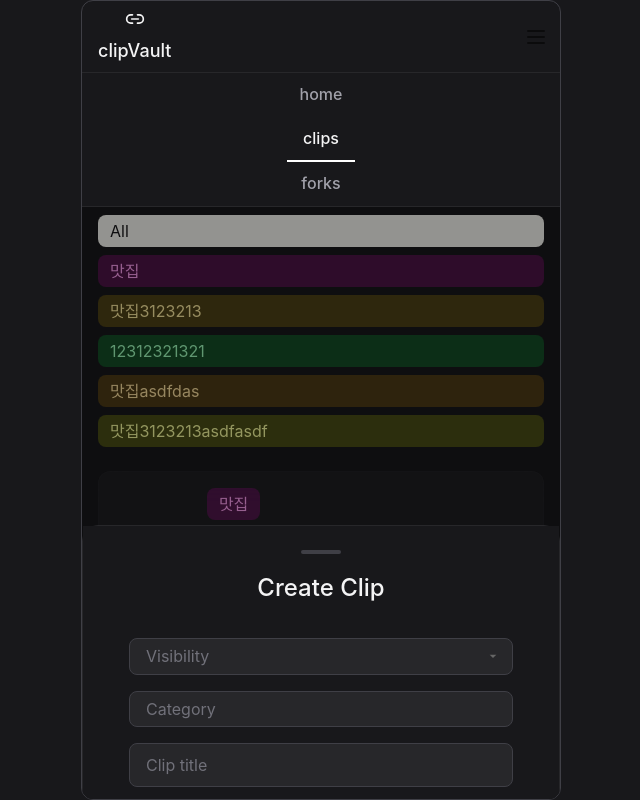
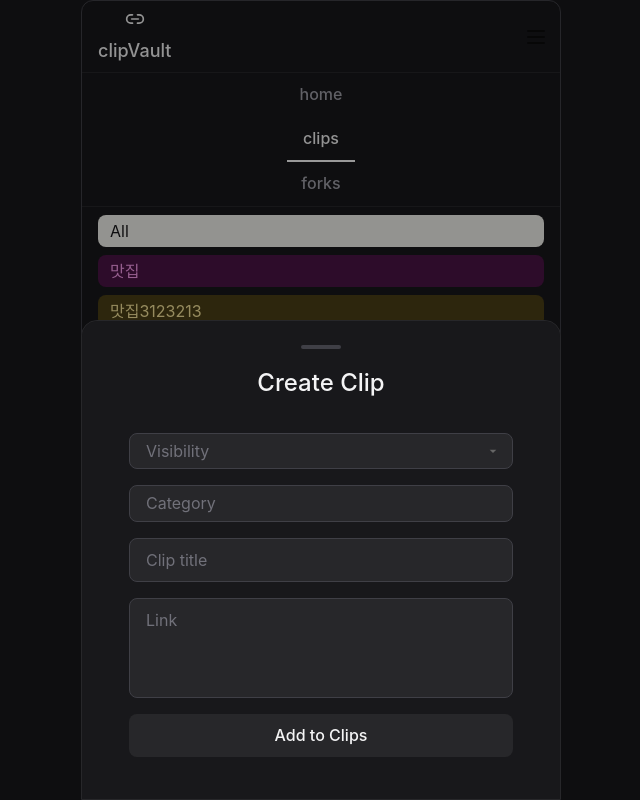
Before and after one commit to Samgyeopsalandsoju/clipvault_frontend, a Next.js app: page /clips/new in a window 1280 px wide. Shown: the whole page, without its empty margins (319-959 px from the left). Built offline with nearby package versions, Linux system fonts and the light colour scheme; data requests are answered from the project's data file; a web font is replaced by a local one.

Commit message:
feat: implements pm2 setting file and fix : new clips page ui

```diff
--- a/db.json
+++ b/db.json
@@ -114,40 +114,52 @@
       "createdBy": "Fri Jan 31 2025 17:22:21 GMT+0900 (한국 표준시)"
     },
     {
-      "id": "1fd3",
-      "title": "321",
+      "id": "683f",
+      "title": "3213",
       "category": {
-        "id": "1738311746129-4519ydn1l",
-        "color": "138",
-        "name": "12312321321"
+        "id": "1738402279143-zjzg8eka0",
+        "color": "181",
+        "name": "12321314"
       },
-      "link": "32131",
+      "link": "1232",
       "visible": "private",
-      "createdBy": "Fri Jan 31 2025 17:22:28 GMT+0900 (한국 표준시)"
+      "createdBy": "Sat Feb 01 2025 18:31:23 GMT+0900 (한국 표준시)"
     },
     {
-      "id": "0100",
-      "title": "asdf",
+      "id": "f64c",
+      "title": "14",
       "category": {
-        "id": "1738343441333-40tnyczvy",
-        "color": "42",
-        "name": "맛집asdfdas"
+        "id": "1738402385773-buqyvkhl9",
+        "color": "197",
+        "name": "14141"
       },
-      "link": "asdf",
-      "visible": "private",
-      "createdBy": "Sat Feb 01 2025 02:10:43 GMT+0900 (한국 표준시)"
+      "link": "41",
+      "visible": "public",
+      "createdBy": "Sat Feb 01 2025 18:33:07 GMT+0900 (한국 표준시)"
     },
     {
-      "id": "7293",
-      "title": "asdf",
+      "id": "107c",
+      "title": "214",
       "category": {
-        "id": "1738343476461-8kd1jsyt5",
-        "color": "63",
-        "name": "맛집3123213asdfasdf"
+        "id": "1738402393273-g67ih89nw",
+        "color": "298",
+        "name": "1414141"
       },
-      "link": "asdfadsf",
+      "link": "124",
       "visible": "private",
-      "createdBy": "Sat Feb 01 2025 02:11:18 GMT+0900 (한국 표준시)"
+      "createdBy": "Sat Feb 01 2025 18:33:15 GMT+0900 (한국 표준시)"
+    },
+    {
+      "id": "a5b8",
+      "title": "123214",
+      "category": {
+        "id": "1738402821762-uq9t096ca",
+        "color": "138",
+        "name": "fd"
+      },
+      "link": "4124213",
+      "visible": "public",
+      "createdBy": "Sat Feb 01 2025 18:40:35 GMT+0900 (한국 표준시)"
     }
   ]
 }
--- a/src/app/clips/clips.styles.ts
+++ b/src/app/clips/clips.styles.ts
@@ -20,6 +20,8 @@ export const ScrollContainer = styled(Stack)`
 `;
 
 export const Container = styled(Stack)`
+  border-top-left-radius: 16px;
+  border-top-right-radius: 16px;
   background-color: ${(props) => props.theme.background.tertiary};
   padding: 1.5rem;
   width: 100%;
--- a/src/app/clips/layout.tsx
+++ b/src/app/clips/layout.tsx
@@ -43,6 +43,7 @@ const LayoutContainer = styled(Stack)`
   width: 100%;
   flex: 1;
   height: 100%;
+  overflow-x: hidden;
 `;
 
 const BaseLayer = styled(Stack)`
@@ -53,12 +54,13 @@ const BaseLayer = styled(Stack)`
 `;
 
 const OverlayContainer = styled(Stack)`
-  position: absolute;
+  position: fixed;
   top: 0;
   left: 0;
   right: 0;
   bottom: 0;
   pointer-events: none;
+  z-index: 1000; // 레이어 순서 보장
 `;
 
 const Backdrop = styled(Stack)<{ $isOpen: boolean }>`
@@ -74,6 +76,8 @@ const Backdrop = styled(Stack)<{ $isOpen: boolean }>`
 `;
 
 const ModalLayer = styled(Stack)`
+  max-width: 480px;
+  margin: auto;
   position: absolute;
   bottom: 0;
   left: 0;
@@ -84,7 +88,6 @@ const ModalLayer = styled(Stack)`
   pointer-events: auto;
   background-color: ${(props) => props.theme.background.primary};
   border: 1px solid ${(props) => props.theme.border.primary};
-
   @media screen and (max-width: 1024px) {
     height: 65vh;
   }
--- a/src/components/CategoriesTags.tsx
+++ b/src/components/CategoriesTags.tsx
@@ -21,7 +21,14 @@ const CategoriesTags = ({ categories, onSelect }: ICategoriesTabsProps) => {
   return (
     <TagsContainer ref={containerRef}>
       <Tabs ref={contentRef} $isExpanded={isExpanded}>
-        <TabTag onClick={() => onSelect('')}>All</TabTag>
+        <TabTag
+          onClick={() => {
+            onSelect('');
+            setIsExpanded(false);
+          }}
+        >
+          All
+        </TabTag>
         {categories.map((category, index) => {
           const colors = generateModernTagColors(Number(category.color));
           return (
@@ -31,14 +38,13 @@ const CategoriesTags = ({ categories, onSelect }: ICategoriesTabsProps) => {
               $textColor={colors.text}
               onClick={() => {
                 onSelect(category.id);
-                setIsExpanded((prev) => !prev);
+                setIsExpanded(false);
               }}
             >
               {category.name}
             </TabTag>
           );
         })}
-        {needsExpansion && (
         <ExpansionButtonContainer>
           <ExpansionButton
             $isExpanded={isExpanded}
@@ -49,7 +55,6 @@ const CategoriesTags = ({ categories, onSelect }: ICategoriesTabsProps) => {
             {isExpanded ? <ChevronUp size={20} /> : <ChevronDown size={20} />}
           </ExpansionButton>
         </ExpansionButtonContainer>
-        )}
       </Tabs>
     </TagsContainer>
   );
--- a/src/hooks/useOverflowDetection.ts
+++ b/src/hooks/useOverflowDetection.ts
@@ -13,7 +13,10 @@ export const useOverflowDetection = <T>({ data }: UseOverflowDetectionProps<T>)
   const checkOverflew = useCallback(() => {
     if (containerRef.current && contentRef.current) {
       const containerWidth = containerRef.current.clientWidth;
-      const contentWidth = contentRef.current.scrollWidth;
+
+      const actualContentWidth = contentRef.current.scrollWidth;
+      const contentWidth = actualContentWidth;
+
       setNeedsExpansion(containerWidth < contentWidth);
     }
   }, [data]); // data가 변경될 때마다 함수를 새로 생성
```
Also changed, not shown: ecosystem.config.js (added, +22 -0 lines). Lines whose indentation alone changed are shown as unchanged.
